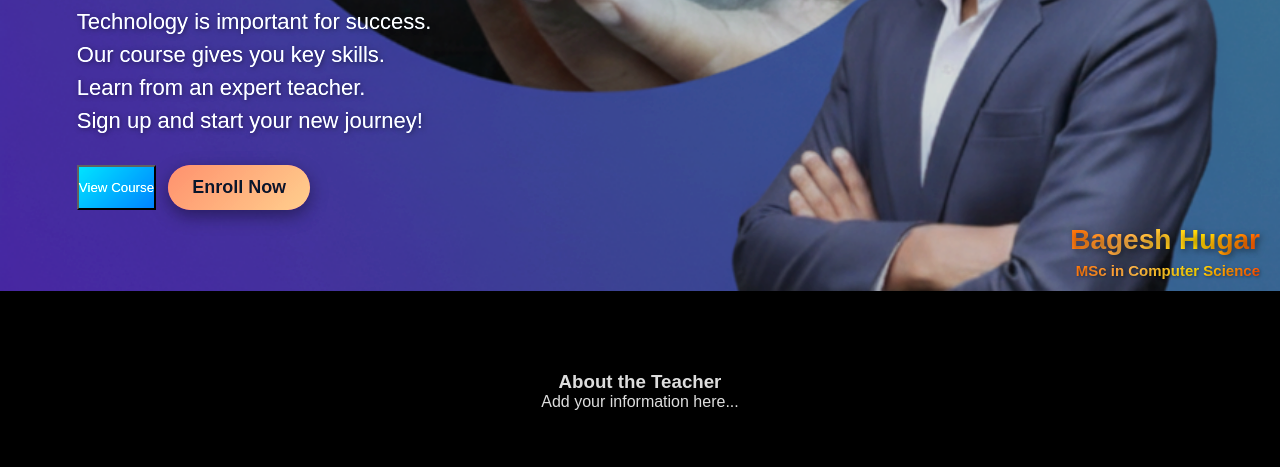
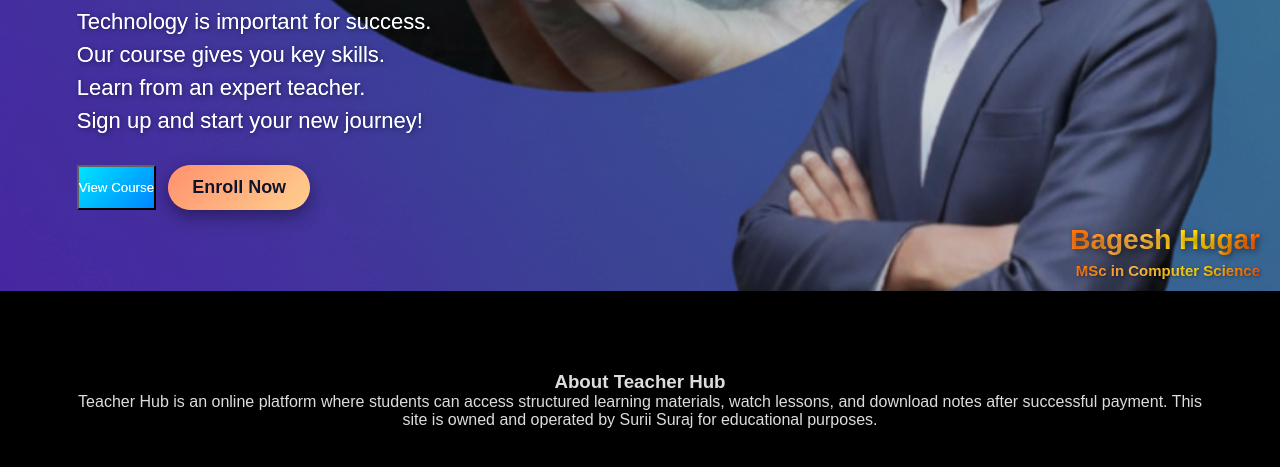
Before and after one commit to suriisuraj8-ship-it/teacher-hub, a website: page index.html in a window 1280 px wide. Shown: the part 509-976 px from the top of the page. Drawn offline with Linux system fonts and the light colour scheme.

Commit message:
Add description for Razorpay verification

```diff
--- a/index.html
+++ b/index.html
@@ -4,6 +4,12 @@
 <meta charset="utf-8" />
 <meta name="viewport" content="width=device-width,initial-scale=1" />
 <title>Teacher Learning Hub</title>
+
+<!-- ✅ Added for Razorpay verification -->
+<meta name="description" content="Teacher Hub - Online Learning Platform offering courses, notes, and video lessons for students by expert teachers.">
+<meta name="keywords" content="Teacher Hub, online learning, notes, pdf, courses, education, BCA, computer science">
+<meta name="author" content="Teacher Learning Hub Team">
+
 <style>
 *{margin:0;padding:0;box-sizing:border-box;}
 body{font-family:'Poppins',sans-serif;background:#000;color:#fff;overflow-x:hidden;}
@@ -65,8 +71,8 @@ body{font-family:'Poppins',sans-serif;background:#000;color:#fff;overflow-x:hidd
   </section>
 
   <section class="about">
-    <h3>About the Teacher</h3>
-    <p>Add your information here...</p>
+    <h3>About Teacher Hub</h3>
+    <p>Teacher Hub is an online platform where students can access structured learning materials, watch lessons, and download notes after successful payment. This site is owned and operated by Surii Suraj for educational purposes.</p>
   </section>
 
 <script>
```
Also changed, not shown: indexL.html (+8 -2 lines), 1 other file.
